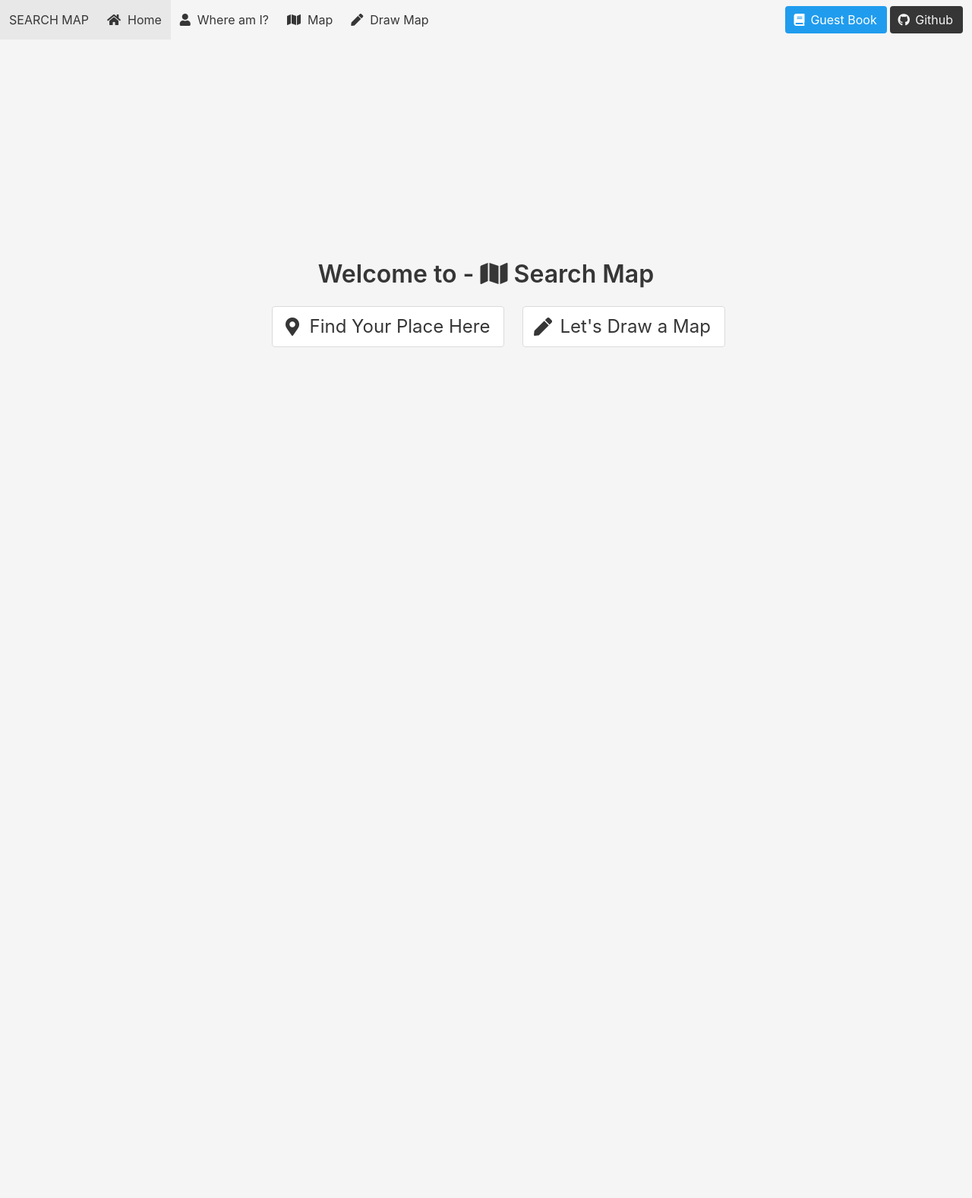
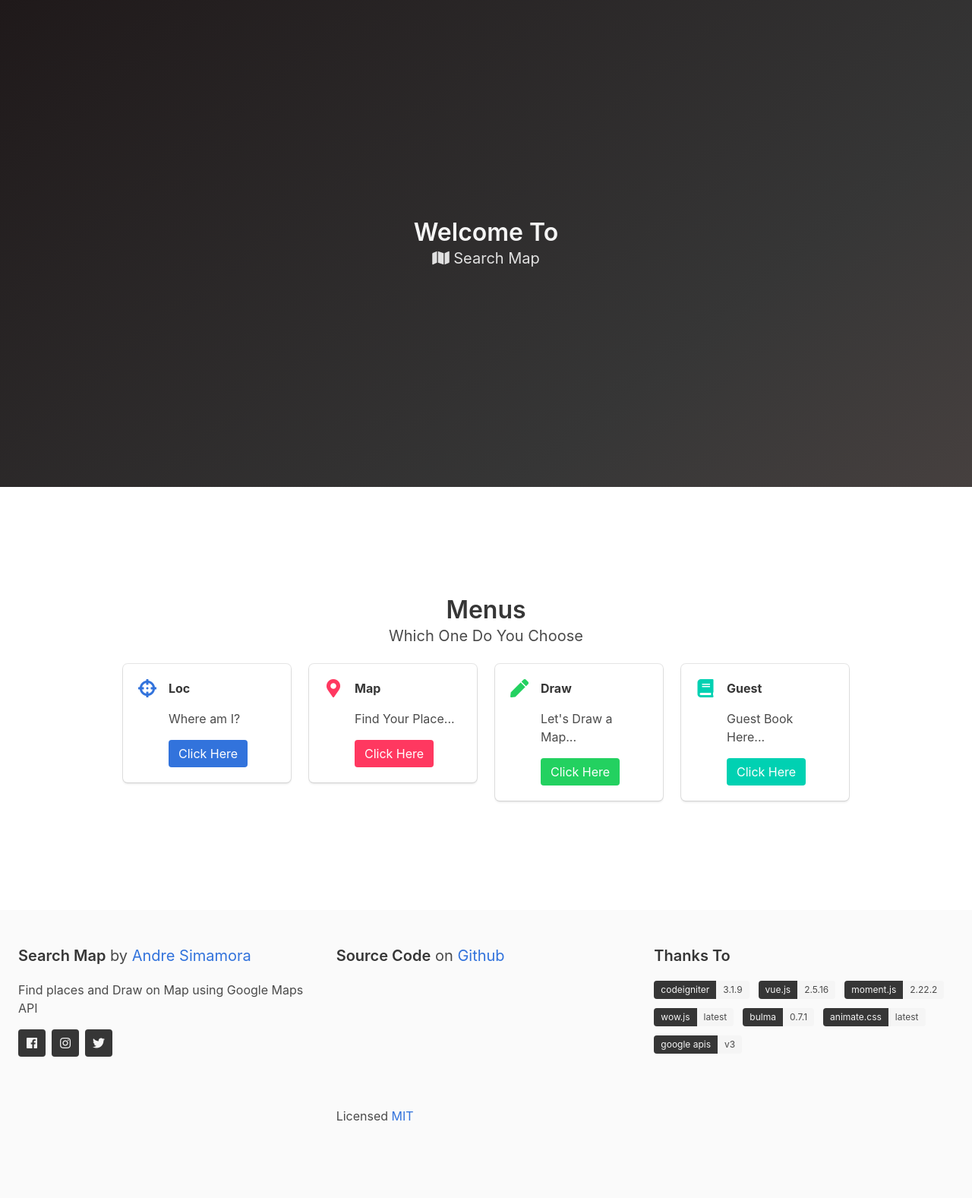
Before and after one commit to andriannus/searchmap, a CodeIgniter app: page /searchmap/ in a window 1280 px wide. Shown: the whole page at 76% size. Before the commit the page ends 457 px from the top, so only its background shows below. Run offline with CodeIgniter, Linux system fonts and the light colour scheme; some libraries are stand-ins or nearby versions; grey boxes are pictures that could not be loaded.

Commit message:
New design on home page

```diff
--- a/application/controllers/Site.php
+++ b/application/controllers/Site.php
@@ -20,8 +20,6 @@ class Site extends CI_Controller {
 	{
 		$data = [
 			'title' => 'Welcome to Search Map',
-			'navigation' => 'core/elements/navigation',
-			'menu' => 'home',
 			'page' => 'sites/index'
 		];
 
--- a/application/views/core/layouts/app.php
+++ b/application/views/core/layouts/app.php
@@ -100,7 +100,9 @@ defined('BASEPATH') OR exit('No direct script access allowed');
 	window.onscroll = () => showBtnToTop()
 
 	// Default untuk menggunakan Wow.js
-	wow = new WOW({}).init();
+	wow = new WOW({
+		offset: 700
+	}).init();
 	</script>
 </body>
 </html>
--- a/application/views/sites/index.php
+++ b/application/views/sites/index.php
@@ -3,31 +3,133 @@ defined('BASEPATH') OR exit('No direct script access allowed');
 ?>
 
 <div id="app">
-	<section class="hero is-light is-fullheight">
+	<section class="hero is-dark is-bold is-large">
 		<div class="hero-body">
 			<div class="container has-text-centered">
-				<h1 class="title wow zoomIn" data-wow-duration="1s" data-wow-delay="1s">
-					Welcome to - <i class="fas fa-map"></i> Search Map
+				<h1 class="title wow zoomIn" data-wow-duration="1s">
+					Welcome To
 				</h1>
+				<h2 class="subtitle wow zoomIn" data-wow-duration="1s" data-wow-delay="0.2s">
+					<i class="fas fa-map"></i> Search Map
+				</h2>
+			</div>
+		</div>
+	</section>
+
+	<section class="hero is-medium">
+		<div class="hero-body">
+			<div class="container">
+				<div class="has-text-centered wow zoomIn" data-wow-duration="1s">
+					<p class="title">
+						Menus
+					</p>
+					<p class="subtitle">
+						Which One Do You Choose
+					</p>
+				</div>
+
+				<br>
 
 				<div class="columns">
-					<div class="column is-6 is-offset-3">
+					<div class="column is-10 is-offset-1">
 						<div class="columns">
-							<div class="column">
-								<a class="button is-large is-fullwidth wow zoomIn" href="<?= base_url('map') ?>" data-wow-duration="1s" data-wow-delay="1.2s">
+							<div class="column wow fadeInUp" data-wow-duration="1s" data-wow-delay="0.2s">
+								<div class="box">
+									<div class="media">
+										<div class="media-left">
 											<span class="icon">
-										<i class="fas fa-map-marker-alt"></i>
+												<i class="fas fa-crosshairs is-size-4 has-text-link"></i>
 											</span>
-									<span>Find Your Place Here</span>
+										</div>
+
+										<div class="media-content">
+											<div class="content">
+												<p>
+													<strong>Loc</strong>
+												</p>
+												<p>
+													Where am I?
+												</p>
+												<a class="button is-link" href="<?= base_url('my') ?>">
+													<span>Click Here</span>
 												</a>
 											</div>
+										</div>
+									</div>
+								</div>
+							</div>
 
-							<div class="column">
-								<a class="button is-large is-fullwidth wow zoomIn" href="<?= base_url('draw') ?>" data-wow-duration="1s" data-wow-delay="1.4s">
+							<div class="column wow fadeInUp" data-wow-duration="1s" data-wow-delay="0.4s">
+								<div class="box">
+									<div class="media">
+										<div class="media-left">
 											<span class="icon">
-										<i class="fas fa-pen"></i>
+												<i class="fas fa-map-marker-alt is-size-4 has-text-danger"></i>
 											</span>
-									<span>Let's Draw a Map</span>
+										</div>
+
+										<div class="media-content">
+											<div class="content">
+												<p>
+													<strong>Map</strong>
+												</p>
+												<p>
+													Find Your Place...
+												</p>
+												<a class="button is-danger" href="<?= base_url('map') ?>">
+													<span>Click Here</span>
+												</a>
+											</div>
+										</div>
+									</div>
+								</div>
+							</div>
+
+							<div class="column wow fadeInUp" data-wow-duration="1s" data-wow-delay="0.6s">
+								<div class="box">
+									<div class="media">
+										<div class="media-left">
+											<span class="icon">
+												<i class="fas fa-pen is-size-4 has-text-success"></i>
+											</span>
+										</div>
+
+										<div class="media-content">
+											<div class="content">
+												<p>
+													<strong>Draw</strong>
+												</p>
+												<p>
+													Let's Draw a Map...
+												</p>
+												<a class="button is-success" href="<?= base_url('draw') ?>">
+													<span>Click Here</span>
+												</a>
+											</div>
+										</div>
+									</div>
+								</div>
+							</div>
+
+							<div class="column wow fadeInUp" data-wow-duration="1s" data-wow-delay="0.8s">
+								<div class="box">
+									<div class="media">
+										<div class="media-left">
+											<span class="icon">
+												<i class="fas fa-book is-size-4 has-text-primary"></i>
+											</span>
+										</div>
+
+										<div class="media-content">
+											<div class="content">
+												<p>
+													<strong>Guest</strong>
+												</p>
+												<p>
+													Guest Book Here...
+												</p>
+												<a class="button is-primary" href="<?= base_url('guest') ?>">
+													<span>Click Here</span>
 												</a>
 											</div>
 										</div>
@@ -35,5 +137,112 @@ defined('BASEPATH') OR exit('No direct script access allowed');
 								</div>
 							</div>
 						</div>
+					</div>
+				</div>
+			</div>
+		</div>
 	</section>
+
+	<footer class="footer">
+		<div class="content">
+			<div class="columns">
+				<div class="column">
+					<p class="subtitle">
+						<strong>Search Map</strong> by <a href="https://www.linkedin.com/in/andriannus">Andre Simamora</a>
+					</p>
+					<p>
+						Find places and Draw on Map using Google Maps API
+					</p>
+					<div class="buttons">
+						<a class="button is-dark" href="https://facebook.com/andriannus.p">
+							<span class="icon">
+								<i class="fab fa-facebook"></i>
+							</span>
+						</a>
+
+						<a class="button is-dark" href="https://instagram.com/andriannus">
+							<span class="icon">
+								<i class="fab fa-instagram"></i>
+							</span>
+						</a>
+
+						<a class="button is-dark" href="https://twitter.com/andriannus">
+							<span class="icon">
+								<i class="fab fa-twitter"></i>
+							</span>
+						</a>
 					</div>
+				</div>
+
+				<div class="column">
+					<p class="subtitle">
+						<strong>Source Code</strong> on <a href="https://github.com/andriannus/searchmap" target="_blank">Github</a>
+					</p>
+					<p>
+						<iframe
+							src="https://ghbtns.com/github-btn.html?user=andriannus&repo=searchmap&type=star&count=true&size=large"
+							frameborder="0" scrolling="0" width="160px" height="30px"
+						></iframe>
+					</p>
+					<p>Licensed <a href="https://github.com/andriannus/searchmap/blob/master/LICENSE">MIT</a></p>
+				</div>
+
+				<div class="column">
+					<p class="subtitle">
+						<strong>Thanks To</strong>
+					</p>
+					<div class="field is-grouped is-grouped-multiline">
+						<div class="control">
+							<div class="tags has-addons">
+								<span class="tag is-dark">codeigniter</span>
+								<span class="tag">3.1.9</span>
+							</div>
+						</div>
+
+						<div class="control">
+							<div class="tags has-addons">
+								<span class="tag is-dark">vue.js</span>
+								<span class="tag">2.5.16</span>
+							</div>
+						</div>
+
+						<div class="control">
+							<div class="tags has-addons">
+								<span class="tag is-dark">moment.js</span>
+								<span class="tag">2.22.2</span>
+							</div>
+						</div>
+
+						<div class="control">
+							<div class="tags has-addons">
+								<span class="tag is-dark">wow.js</span>
+								<span class="tag">latest</span>
+							</div>
+						</div>
+
+						<div class="control">
+							<div class="tags has-addons">
+								<span class="tag is-dark">bulma</span>
+								<span class="tag">0.7.1</span>
+							</div>
+						</div>
+
+						<div class="control">
+							<div class="tags has-addons">
+								<span class="tag is-dark">animate.css</span>
+								<span class="tag">latest</span>
+							</div>
+						</div>
+
+						<div class="control">
+							<div class="tags has-addons">
+								<span class="tag is-dark">google apis</span>
+								<span class="tag">v3</span>
+							</div>
+						</div>
+					</div>
+				</div>
+			</div>
+		</div>
+	</footer>
+</div>
```
Lines whose indentation alone changed are shown as unchanged.
